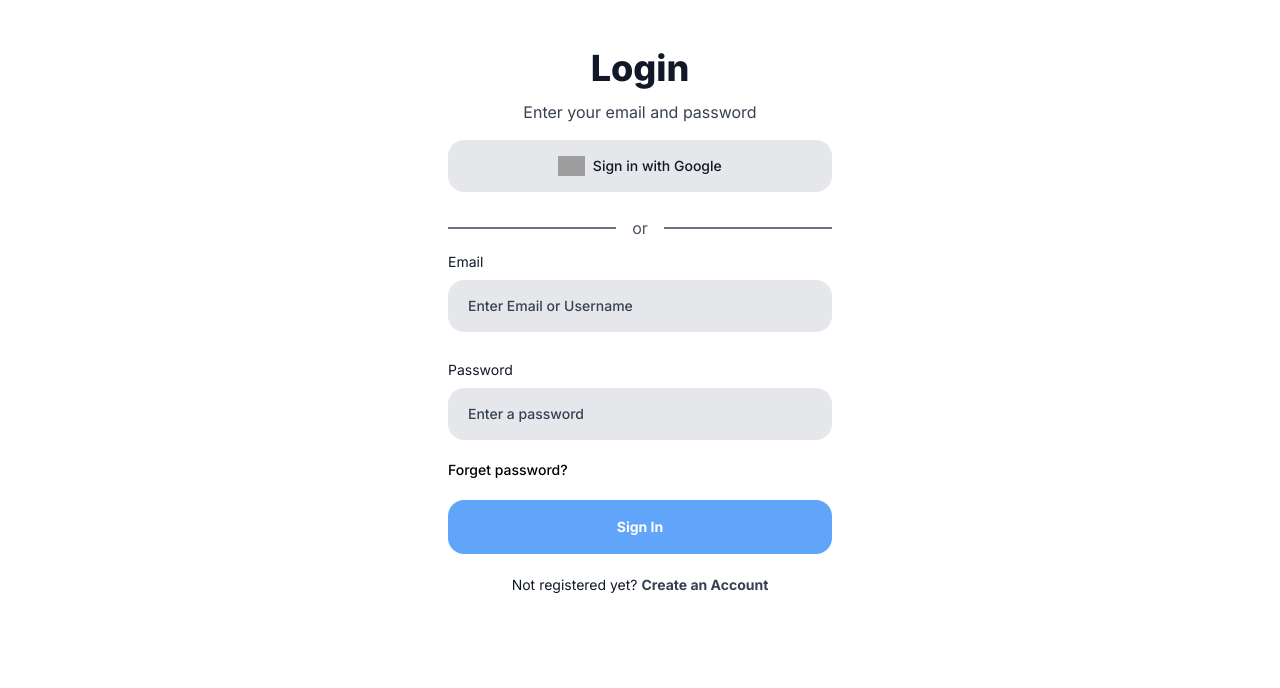
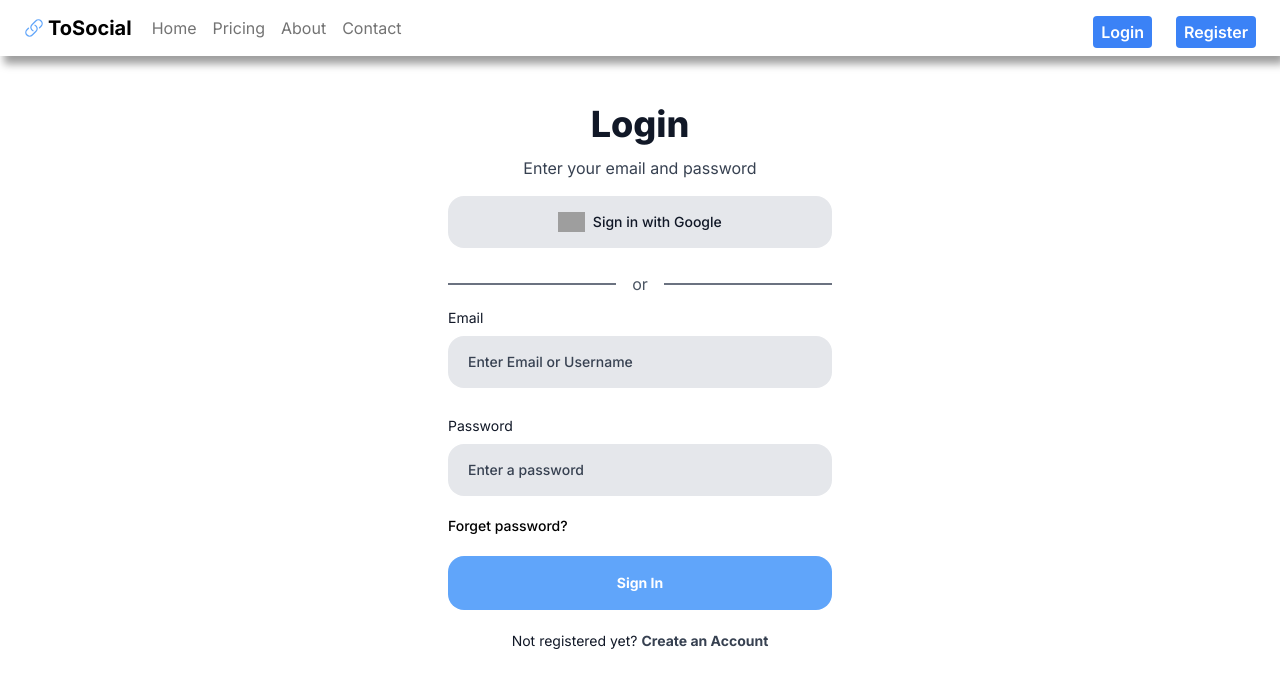
Before and after one commit to FrameX-in/ToSocial, a Next.js app: page /login in a window 1280 px wide. Shown: the top 688 px of the page. Built offline with nearby package versions, Linux system fonts and the light colour scheme; grey boxes are pictures that could not be loaded.

Commit message:
Dark Mode-1

```diff
--- a/src/app/_components/Header.jsx
+++ b/src/app/_components/Header.jsx
@@ -26,7 +26,7 @@ const Header = () => {
              </div>
 
         <a class="mr-3" href="#!">
-        <div className='font-bold text-xl cursor-pointer flex items-center gap-1'>
+        <div className='font-bold text-xl cursor-pointer flex items-center gap-1 dark:text-white'>
                  <LinkIcon className='w-5 h-5 text-blue-400'/>
                  <span>ToSocial</span>
              </div>
--- a/src/app/_components/Heros.jsx
+++ b/src/app/_components/Heros.jsx
@@ -1,11 +1,9 @@
 import React from 'react'
-import Header from './Header'
 
 const Heros = () => {
   return (
 <section class="mb-40">
 
-    <Header/>
   <div
     class="relative overflow-hidden bg-cover bg-no-repeat bg-[30%] bg-[url('https://source.unsplash.com/white-and-pink-digital-device-Tk9m_HP4rgQ')] h-[300px]">
   </div>
@@ -14,14 +12,14 @@ const Heros = () => {
     <div class="text-center">
       <div
         class="block rounded-lg bg-[hsla(0,0%,100%,0.55)] px-6 py-12 shadow-[0_2px_15px_-3px_rgba(0,0,0,0.07),0_10px_20px_-2px_rgba(0,0,0,0.04)] dark:bg-[hsla(0,0%,5%,0.55)] dark:shadow-black/20 md:py-16 md:px-12 mt-[-170px] backdrop-blur-[30px]">
-        <h1 class="mt-2 mb-10 text-4xl font-bold tracking-tight md:text-5xl xl:text-6xl">
+        <h1 class="mt-2 mb-10 text-4xl font-bold tracking-tight md:text-5xl xl:text-6xl dark:text-white">
           The best offer on the market <br /><span class="text-primary">for your business</span>
         </h1>
-        <div className ="px-6 py-3  text-black text-center grid place-items-center ">
+        <div className ="px-6 py-3  text-black dark:text-white text-center grid place-items-center ">
         <form className=" flex items-center justify-center opacity-100 ml-3">
 
           <h1 className=' rounded-s-md  py-2 pl-2 text-blue-400 shadow-[-2px_5px_8px_2px_#00000024]'>tosocial.in/</h1>
-          <input type="text " className='w-[40%]  bg-transparent placeholder-gray-500  rounded-e-md  py-2 shadow-[2px_5px_8px_2px_#00000024]'  placeholder='username'/>
+          <input type="text " className='w-[40%]  bg-transparent placeholder-gray-500 dark:placeholder-white rounded-e-md  py-2 shadow-[2px_5px_8px_2px_#00000024]'  placeholder='username'/>
           <button className='bg-blue-400  p-2 ml-3   rounded-md shadow-[2px_5px_8px_2px_#00000024]'>Join for free</button>
         </form>
         </div>
--- a/src/app/layout.js
+++ b/src/app/layout.js
@@ -1,5 +1,6 @@
 import { Inter } from "next/font/google";
 import "./globals.css";
+import Header from "./_components/Header";
 
 const inter = Inter({ subsets: ["latin"] });
 
@@ -11,7 +12,9 @@ export const metadata = {
 export default function RootLayout({ children }) {
   return (
     <html lang="en">
-      <body className={inter.className}>{children}</body>
+      <body className={inter.className}>
+        <Header/>
+        {children}</body>
     </html>
   );
 }
--- a/src/app/page.js
+++ b/src/app/page.js
@@ -1,4 +1,4 @@
-import Header from "./_components/Header";
+
 import Heros from "./_components/Heros";
 
 export default function Home() {
```
Also changed, not shown: 1 other file (tests, documents, lock files or other folders).
